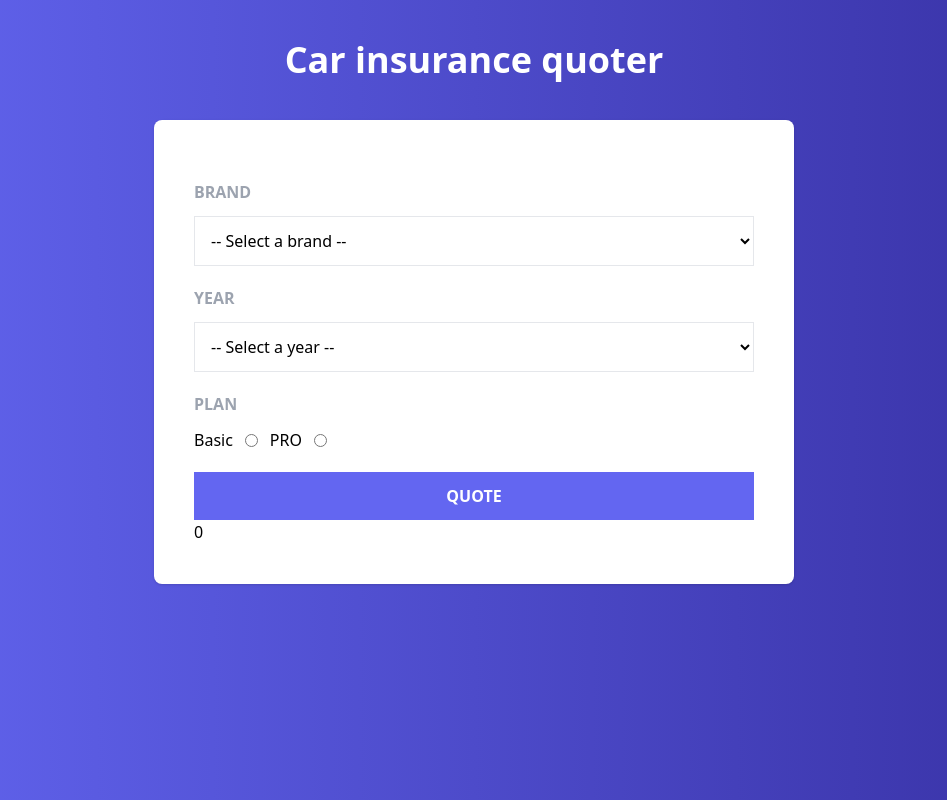
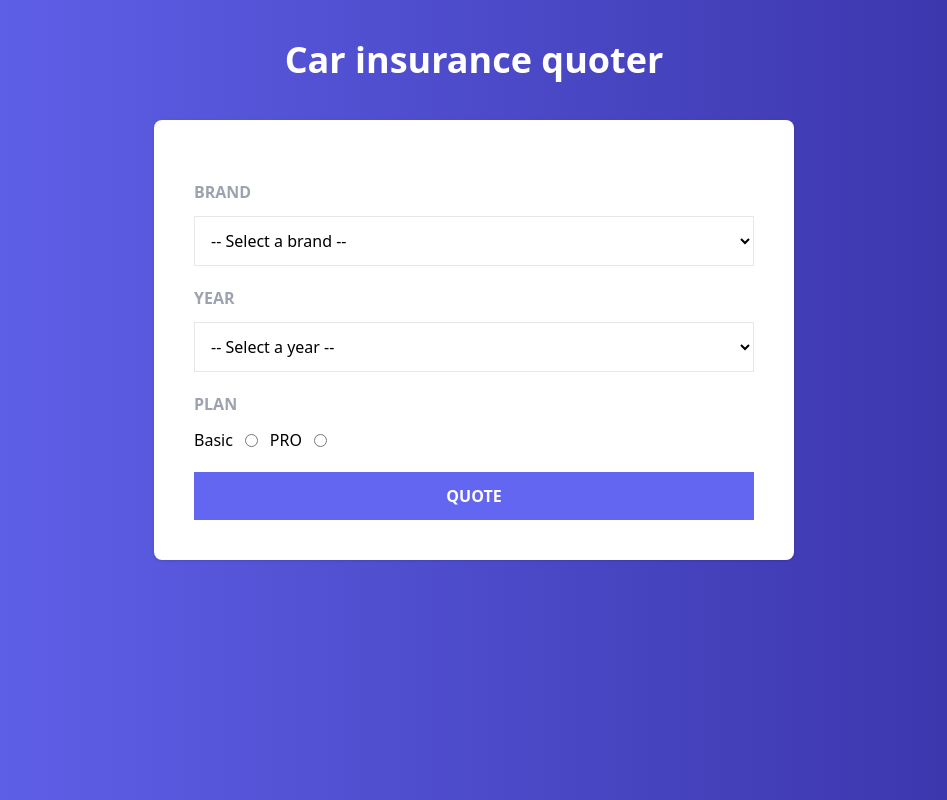
Before and after one commit to Facuscar/Car-Insurance, a React (Vite) app: page / in a window 1280 px wide. Shown: the whole page, without its empty margins (166-1113 px from the left). Built offline with nearby package versions, Linux system fonts and the light colour scheme.

Commit message:
Add: display results after quote request

```diff
--- a/src/components/InsuranceApp.jsx
+++ b/src/components/InsuranceApp.jsx
@@ -4,6 +4,7 @@ import useQuoter from "../hooks/useQuoter";
 const InsuranceApp = () => {
 
     const { result } = useQuoter();
+    console.log(result);
 
     return (
         <>
@@ -13,7 +14,7 @@ const InsuranceApp = () => {
 
             <main className="bg-white md:w-2/3 lg:w-2/4 mx-auto shadow rounded-lg p-10">
                 <Form></Form>
-                {result}
+                {result !==0  && <p>{result}</p>}
             </main>
         </>
     );
--- a/src/context/QuoteProvider.jsx
+++ b/src/context/QuoteProvider.jsx
@@ -10,9 +10,7 @@ export const QuoteProvider = ({ children }) => {
         year: '',
         plan: '',
     });
-
     const [error, setError] = useState('');
-
     const [result, setResult] = useState(0);
 
     const handleChangeData = (e) => {
```
